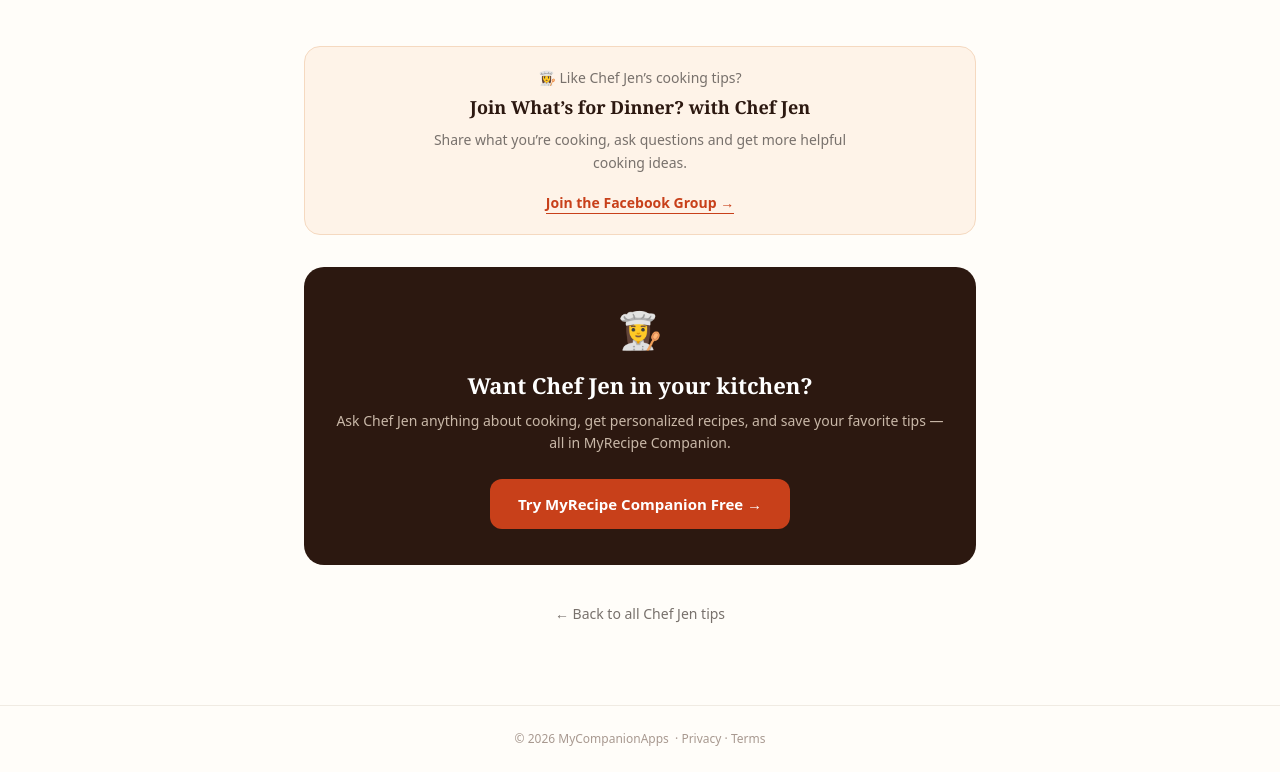
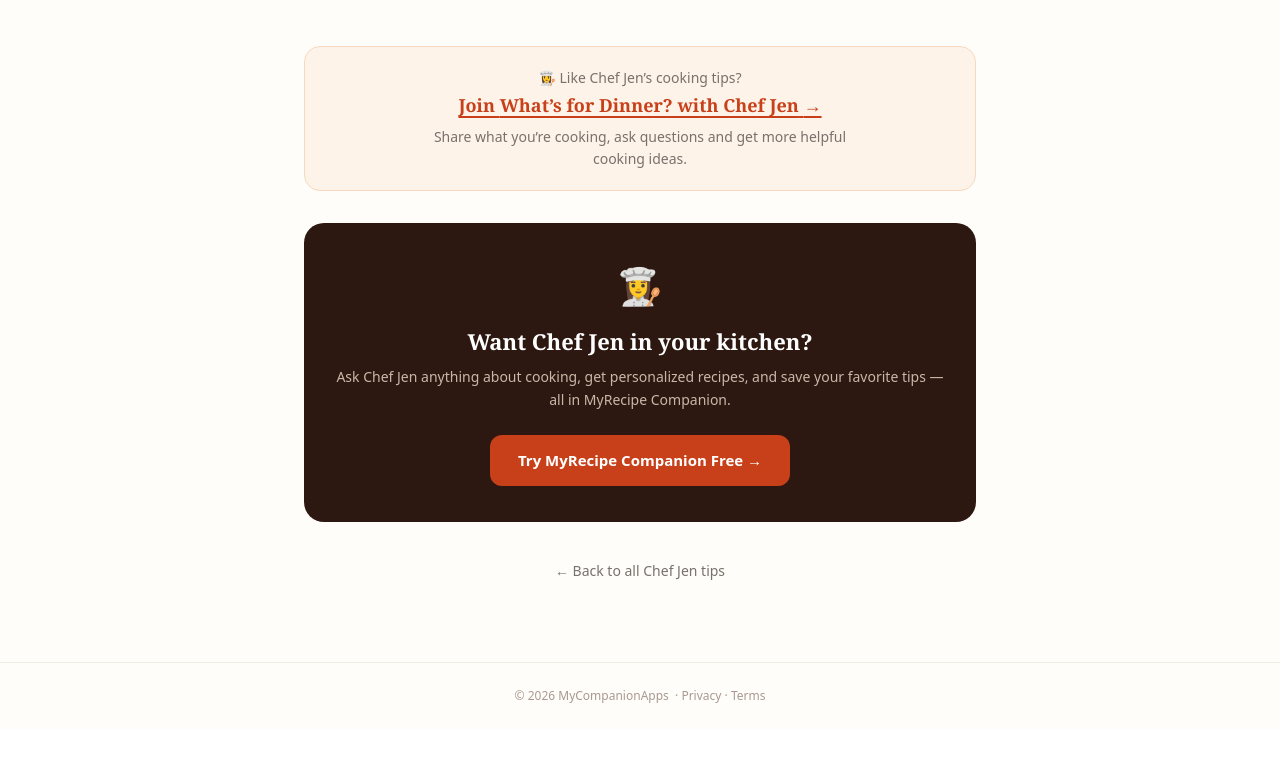
Before and after one commit to bd9356-gif/my-companion-apps, a Next.js app: page /tips/best-wine-for-cooking in a window 1280 px wide. Shown: the part 1152-1924 px from the top of the page. After the commit the page ends 1881 px from the top, so only its background shows below. Built offline with nearby package versions, Linux system fonts and the light colour scheme.

Commit message:
Make Facebook group name the primary link, remove second CTA

```diff
--- a/app/components/FacebookGroupCta.tsx
+++ b/app/components/FacebookGroupCta.tsx
@@ -23,17 +23,18 @@
   return (
     <div style={{ ...(fullWidthInGrid ? { gridColumn: '1 / -1' } : {}), backgroundColor: '#FEF3E8', border: '1px solid #F5D9C0', borderRadius: 16, padding: big ? '28px 24px' : '20px 22px', textAlign: 'center', margin: big ? 0 : '0 0 32px' }}>
       <p style={{ fontFamily: 'system-ui, sans-serif', fontSize: big ? 15 : 14, color: '#78716C', margin: '0 0 6px' }}>{heading}</p>
-      <h3 style={{ fontFamily: 'Georgia, serif', fontSize: big ? 22 : 18, fontWeight: 700, color: '#2C1810', margin: '0 0 8px' }}>Join {FACEBOOK_GROUP_NAME}</h3>
-      <p style={{ fontFamily: 'system-ui, sans-serif', fontSize: 14, color: '#78716C', margin: '0 auto 16px', maxWidth: 440, lineHeight: 1.6 }}>{body}</p>
+      <h3 style={{ fontFamily: 'Georgia, serif', fontSize: big ? 22 : 18, fontWeight: 700, margin: '0 0 8px', lineHeight: 1.3 }}>
         <a
           href={FACEBOOK_GROUP_URL}
           target="_blank"
           rel="noopener noreferrer"
           onClick={() => trackEvent('chef_jen_group_click', { source_page: window.location.pathname, source_type: sourceType, cta_location: ctaLocation })}
-        style={{ fontFamily: 'system-ui, sans-serif', fontSize: 14, fontWeight: 700, color: '#C8401A', textDecoration: 'none', borderBottom: '1px solid #C8401A', paddingBottom: 1 }}
+          style={{ color: '#C8401A', textDecoration: 'underline', textUnderlineOffset: 4, textDecorationThickness: 2 }}
         >
-        Join the Facebook Group {'→'}
+          Join {FACEBOOK_GROUP_NAME} {'→'}
         </a>
+      </h3>
+      <p style={{ fontFamily: 'system-ui, sans-serif', fontSize: 14, color: '#78716C', margin: '0 auto', maxWidth: 440, lineHeight: 1.6 }}>{body}</p>
     </div>
   )
 }
--- a/app/recipes/ChefJenStoryStrip.tsx
+++ b/app/recipes/ChefJenStoryStrip.tsx
@@ -49,15 +49,24 @@
     return () => io.disconnect()
   }, [])
 
-  // Play only while visible; if the browser blocks autoplay the poster simply stays.
+  // Once near the viewport, give the video its src and explicitly load() it
+  // (Safari ignores a <source> added later when preload is "none"), then play
+  // only while visible. If autoplay is blocked the poster simply stays.
   useEffect(() => {
     const v = videoRef.current
     const el = wrapRef.current
-    if (!v || !el || !load || reduceMotion || !('IntersectionObserver' in window)) return
+    if (!v || !el || !load || reduceMotion) return
+    v.muted = true
+    v.defaultMuted = true
+    v.src = SRC
+    v.load()
+    const tryPlay = () => { v.play().catch(() => {}) }
+    if (!('IntersectionObserver' in window)) { tryPlay(); return }
     const io = new IntersectionObserver((entries) => {
-      entries.forEach((e) => { if (e.isIntersecting) v.play().catch(() => {}); else v.pause() })
+      entries.forEach((e) => { if (e.isIntersecting) tryPlay(); else v.pause() })
     }, { threshold: 0.25 })
     io.observe(el)
+    v.addEventListener('canplay', () => { if (el.getBoundingClientRect().top < window.innerHeight && el.getBoundingClientRect().bottom > 0) tryPlay() }, { once: true })
     return () => io.disconnect()
   }, [load, reduceMotion])
 
@@ -73,14 +82,11 @@
         muted
         loop
         playsInline
-        autoPlay={!reduceMotion}
         preload="none"
         controls={false}
         disablePictureInPicture
         style={{ width: '100%', maxWidth: 520, aspectRatio: '3 / 4', height: 'auto', display: 'block', borderRadius: 12, backgroundColor: '#2C1810' }}
-      >
-        {load && <source src={SRC} type="video/mp4" />}
-      </video>
+      />
     </div>
   )
 }
```
Also changed, not shown: 1 other file (tests, documents, lock files or other folders). Lines whose indentation alone changed are shown as unchanged.
